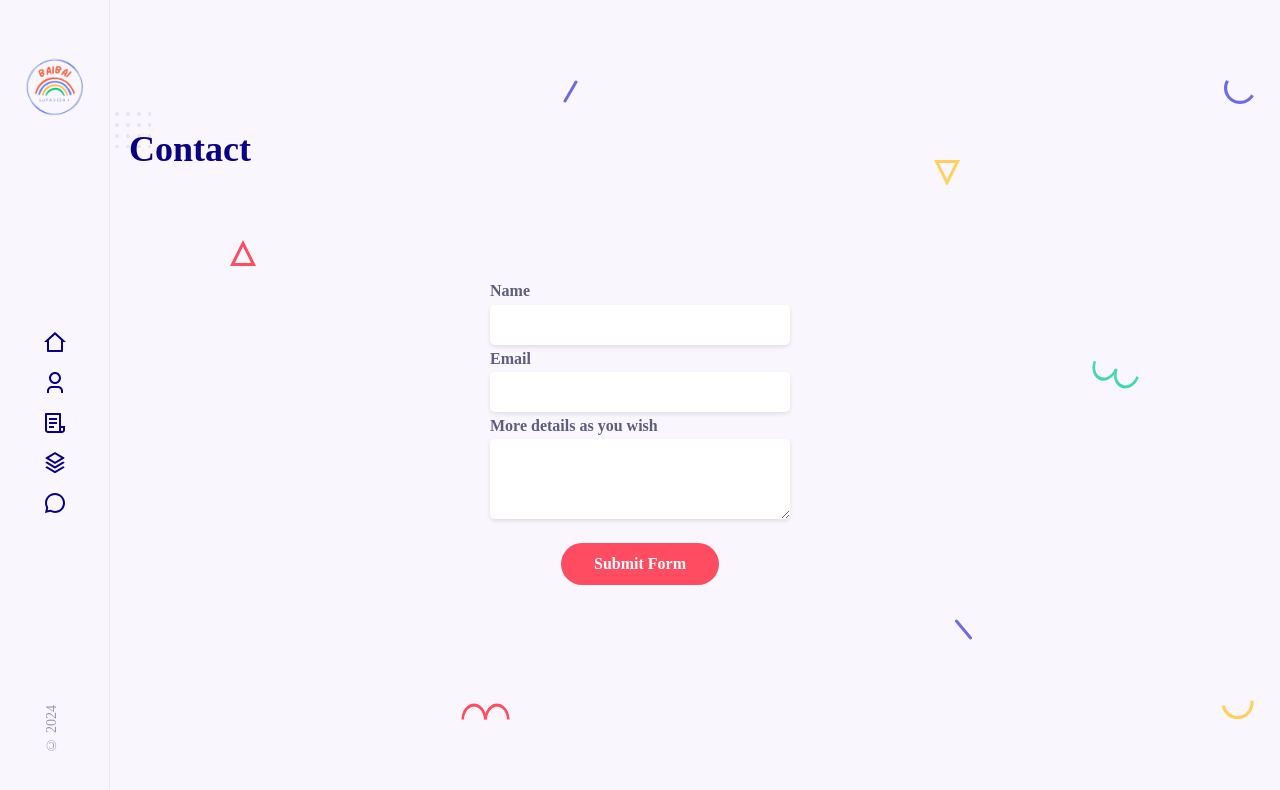
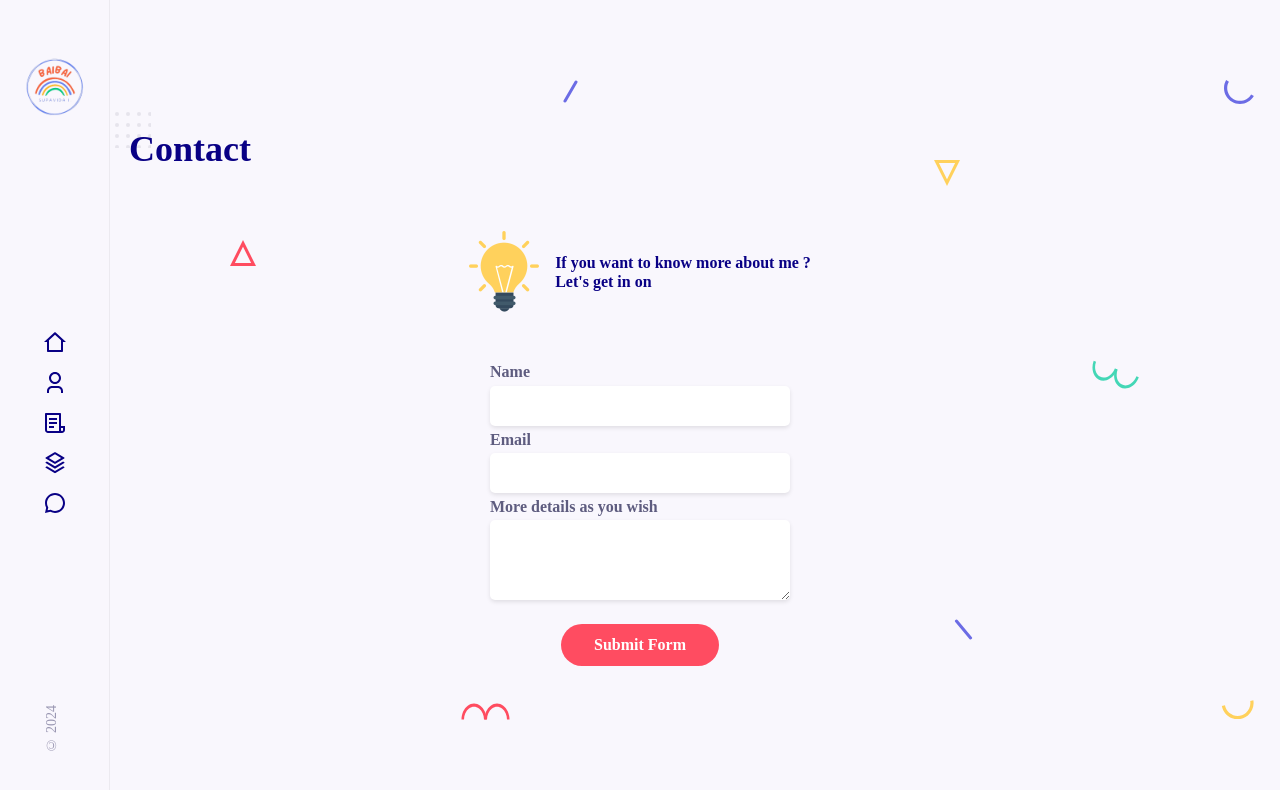
Before and after one commit to BFSupavida/supavida_portfolio, a React (Vite) app: page /contact in a window 1280 px wide. Shown: the top 790 px of the page. Built offline with nearby package versions, Linux system fonts and the light colour scheme.

Commit message:
fixed alert (Contact.jsx)

```diff
--- a/src/components/contact/Contact.jsx
+++ b/src/components/contact/Contact.jsx
@@ -1,9 +1,17 @@
-import React from "react";
+import React, { useState } from "react";
 import { Sidebar } from "../sidebar/Sidebar";
 import "./contact.css";
 import { Shapes } from "../home/Shapes";
+import light from "../../../public/assets/light/price-1.png"
 
 export function Contact() {
+  //set emty of input
+  const [formData, setFormData] = useState({
+    name: '',
+    email: '',
+    message: ''
+  });
+
   const onSubmit = async (event) => {
     event.preventDefault();
     const formData = new FormData(event.target);
@@ -23,7 +31,12 @@ export function Contact() {
     }).then((res) => res.json());
 
     if (res.success) {
-      console.log("Success", res);
+      alert("Thank you for your contact");
+      setFormData({
+        name: '',
+        email: '',
+        message: ''
+      });
     }
   };
 
@@ -32,21 +45,32 @@ export function Contact() {
       <Sidebar />
       <section className="contact container section">
         <h2 className="section__title flex-container">Contact</h2>
+        <div className="before_contact_form">
+          <img className="light_bulb" src={light} alt="light_bulb" />
+          <div>
+            <h3>If you want to know more about me ?</h3>
+            <h3>Let's get in on</h3>
+          </div>
+
+        </div>
+
         <div className="contact_form">
-          <p></p>
+
           <form className="" onSubmit={onSubmit}>
             <p className="topic_request">Name</p>
-            <input className="input_request" type="text" name="name" />
+            <input className="input_request" type="text" name="name" value={formData.name} onChange={(e) => setFormData({ ...formData, name: e.target.value })} />
             <p className="topic_request">Email</p>
-            <input className="input_request" type="email" name="email" />
+            <input className="input_request" type="email" name="email"  value={formData.email} onChange={(e) => setFormData({ ...formData, email: e.target.value })} />
             <p className="topic_request">More details as you wish</p>
             <textarea
               className="input_request_textarea"
               name="message"
+              value={formData.message}
+              onChange={(e) => setFormData({ ...formData, message: e.target.value })}
             ></textarea>
             <br />
             <div className="box_btn">
-              <button className="btn" type="submit">
+              <button className="btn" type="submit" >
                 Submit Form
               </button>
             </div>
--- a/src/components/contact/contact.css
+++ b/src/components/contact/contact.css
@@ -35,3 +35,14 @@
     align-items: center;
     margin-top: 1rem;
 }
+
+.before_contact_form {
+    display: flex;
+    justify-content: center; /* Center horizontally */
+    align-items: center;
+    gap: 1rem;
+}
+
+/* .light_bulb:hover {
+        box-shadow: 0 4px 8px rgba(0, 0, 0, 0.2);
+} */
```
Also changed, not shown: public/assets/light/price-1.png (added), public/assets/light/price-1.svg (renamed from public/assets/price-1.svg).
